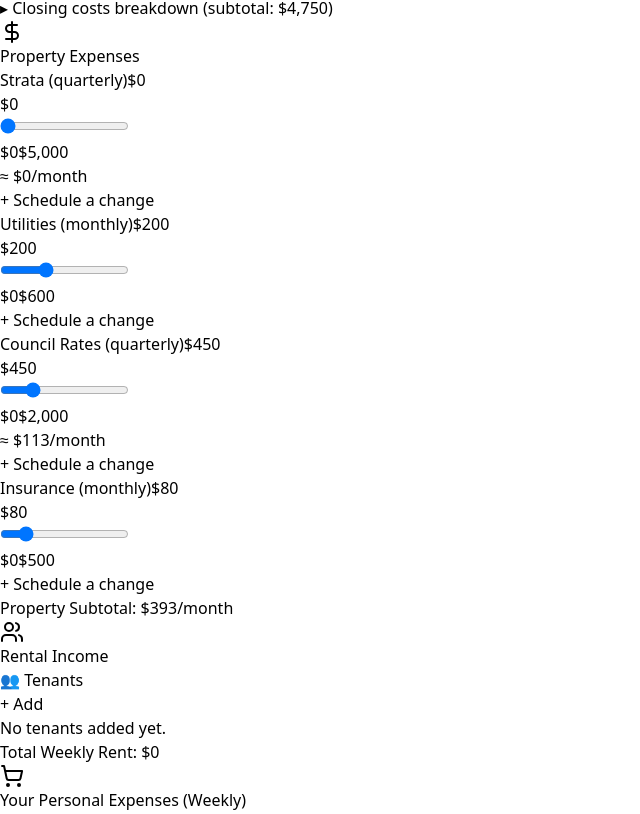
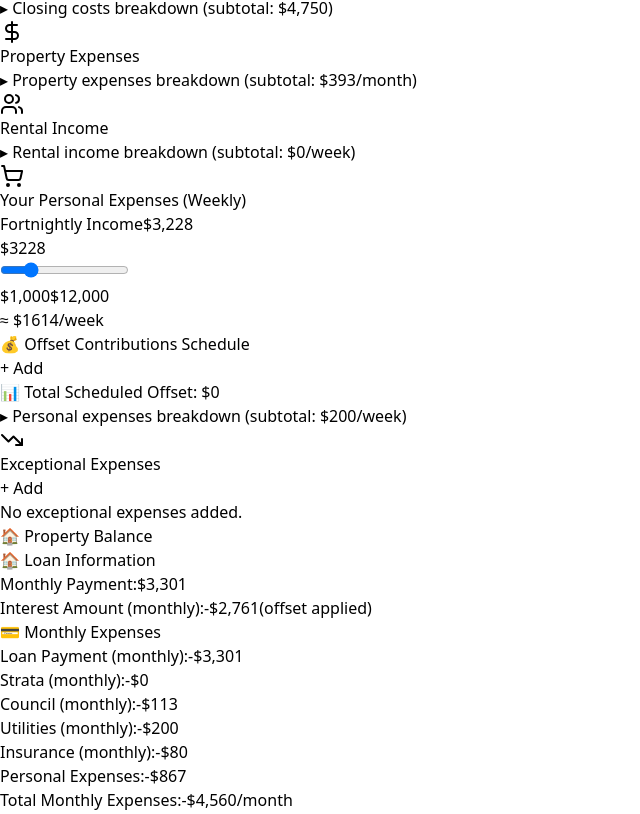
Before and after one commit to CModernel/property-calculator, a React (Vite) app: page / in a window 1280 px wide. Shown: the part 880-1694 px from the top of the page, without its empty margins (0-640 px from the left). Built offline with nearby package versions, Linux system fonts and the light colour scheme.

Commit message:
PCALC-18: Collapse Property Expenses, Rental Income, and Personal Expenses breakdowns

```diff
--- a/src/App.jsx
+++ b/src/App.jsx
@@ -57,6 +57,7 @@ const PropertyInvestmentCalculator = () => {
   const utilitiesField = useSteppedValue(config.utilities);
   const councilRatesField = useSteppedValue(config.councilRates);
   const insuranceField = useSteppedValue(config.insurance);
+  const [showPropertyExpenses, setShowPropertyExpenses] = useState(false);
 
   // Upfront purchase costs (NSW)
   const [isFirstHomeBuyer, setIsFirstHomeBuyer] = useState(config.isFirstHomeBuyer);
@@ -75,6 +76,7 @@ const PropertyInvestmentCalculator = () => {
 
   // Rental options
   const [tenants, setTenants] = useState([]);
+  const [showRentalIncome, setShowRentalIncome] = useState(false);
   const [showAddTenant, setShowAddTenant] = useState(false);
   const [newTenantType, setNewTenantType] = useState('single');
   const [newTenantRent, setNewTenantRent] = useState(config.newTenantRent);
@@ -88,6 +90,7 @@ const PropertyInvestmentCalculator = () => {
   const foodExpensesField = useSteppedValue(config.foodExpenses);
   const transportExpensesField = useSteppedValue(config.transportExpenses);
   const otherExpensesField = useSteppedValue(config.otherExpenses);
+  const [showPersonalExpenses, setShowPersonalExpenses] = useState(false);
 
   // Offset contributions state
   const [offsetContributions, setOffsetContributions] = useState([]);
@@ -661,7 +664,17 @@ const PropertyInvestmentCalculator = () => {
               Property Expenses
             </h2>
 
-            <div className="grid grid-cols-1 md:grid-cols-2 gap-4">
+            <button
+              type="button"
+              onClick={() => setShowPropertyExpenses(!showPropertyExpenses)}
+              className="text-sm font-medium text-blue-600 hover:text-blue-700"
+            >
+              {showPropertyExpenses ? '▾' : '▸'} Property expenses breakdown (subtotal: $
+              {Math.round(monthlyPropertyExpenses).toLocaleString()}/month)
+            </button>
+
+            {showPropertyExpenses && (
+              <div className="grid grid-cols-1 md:grid-cols-2 gap-4 mt-4">
                 <SteppedExpenseField
                   field={strataFeesField}
                   label="Strata (quarterly)"
@@ -710,12 +723,7 @@ const PropertyInvestmentCalculator = () => {
                   prefix="$"
                 />
               </div>
-
-            <div className="mt-3 p-3 bg-orange-50 rounded-lg border border-orange-200">
-              <p className="text-sm font-semibold text-gray-700">
-                Property Subtotal: ${Math.round(monthlyPropertyExpenses)}/month
-              </p>
-            </div>
+            )}
           </div>
 
           {/* Rental */}
@@ -725,7 +733,16 @@ const PropertyInvestmentCalculator = () => {
               Rental Income
             </h2>
 
-            <div className="space-y-4">
+            <button
+              type="button"
+              onClick={() => setShowRentalIncome(!showRentalIncome)}
+              className="text-sm font-medium text-blue-600 hover:text-blue-700"
+            >
+              {showRentalIncome ? '▾' : '▸'} Rental income breakdown (subtotal: ${weeklyRentalIncome.toLocaleString()}/week)
+            </button>
+
+            {showRentalIncome && (
+            <div className="space-y-4 mt-4">
               <div className="flex items-center justify-between mb-3">
                 <h3 className="text-md font-bold text-gray-700">👥 Tenants</h3>
                 <button
@@ -867,13 +884,8 @@ const PropertyInvestmentCalculator = () => {
                   <p className="text-sm text-gray-500 text-center italic py-2">No tenants added yet.</p>
                 )}
               </div>
-
-              <div className="mt-3 p-3 bg-green-50 rounded-lg border border-green-200">
-                <p className="text-sm font-semibold text-gray-700 text-center">
-                  Total Weekly Rent: <span className="text-green-700 text-lg">${weeklyRentalIncome.toLocaleString()}</span>
-                </p>
-              </div>
-            </div>
+            </div>
+            )}
           </div>
 
           {/* YOUR PERSONAL EXPENSES */}
@@ -1009,6 +1021,16 @@ const PropertyInvestmentCalculator = () => {
                 </div>
               </div>
 
+              <button
+                type="button"
+                onClick={() => setShowPersonalExpenses(!showPersonalExpenses)}
+                className="text-sm font-medium text-blue-600 hover:text-blue-700"
+              >
+                {showPersonalExpenses ? '▾' : '▸'} Personal expenses breakdown (subtotal: $
+                {Math.round(weeklyPersonalExpenses).toLocaleString()}/week)
+              </button>
+
+              {showPersonalExpenses && (
                 <div className="grid grid-cols-1 sm:grid-cols-3 gap-3">
                   <SteppedExpenseField
                     field={foodExpensesField}
@@ -1043,13 +1065,7 @@ const PropertyInvestmentCalculator = () => {
                     prefix="$"
                   />
                 </div>
-
-              <div className="p-3 bg-purple-50 rounded-lg border border-purple-200">
-                <p className="text-sm font-semibold text-gray-700">
-                  Total Personal Expenses: ${Math.round(weeklyPersonalExpenses)}/week
-                  (≈ ${Math.round(monthlyPersonalExpenses)}/month)
-                </p>
-              </div>
+              )}
 
               {/* EXCEPTIONAL EXPENSES */}
               <div className="bg-white rounded-lg shadow-md p-5 border-t-4 border-yellow-400">
```
Also changed, not shown: 1 other file (tests, documents, lock files or other folders). Lines whose indentation alone changed are shown as unchanged.
